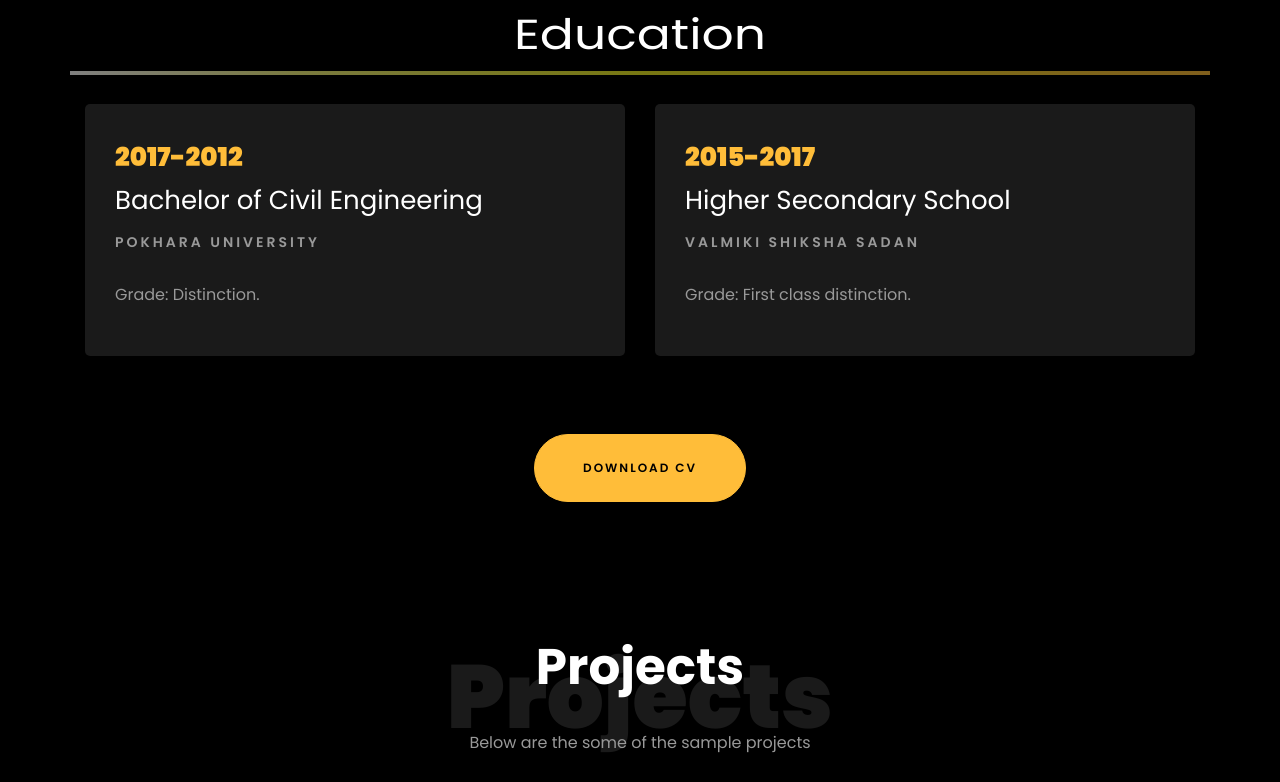
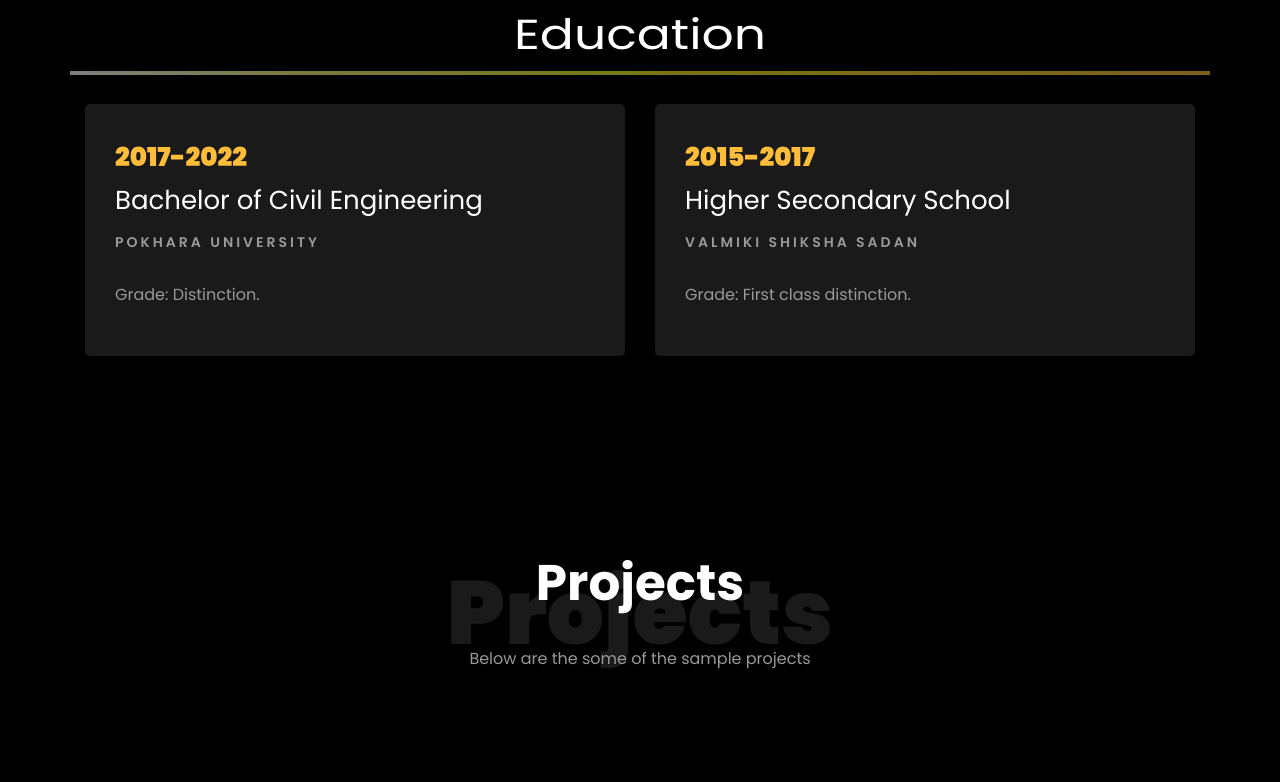
Before and after one commit to ersushilgccivil/ersushilgccivil.github.io, a plain HTML site: page index.html in a window 1280 px wide. Shown: the part 4015-4797 px from the top of the page. Drawn offline with Linux system fonts and the light colour scheme; files whose address does not match are found by name.

Commit message:
initial commit

```diff
--- a/index.html
+++ b/index.html
@@ -420,7 +420,7 @@
 			<div class="row">
     			<div class="col-md-6">
     				<div class="resume-wrap ftco-animate">
-    					<span class="date">2017-2012</span>
+    					<span class="date">2017-2022</span>
     					<h2>Bachelor of Civil Engineering</h2>
     					<span class="position">Pokhara University</span>
     					<p class="mt-4">Grade: Distinction.</p>
@@ -439,7 +439,7 @@
 
     		<div class="row justify-content-center mt-5">
     			<div class="col-md-6 text-center ftco-animate">
-    				<p><a href="#" class="btn btn-primary py-4 px-5">Download CV</a></p>
+    				<!-- <p><a href="#" class="btn btn-primary py-4 px-5">Download CV</a></p> -->
     			</div>
     		</div>
     	</div>
```
